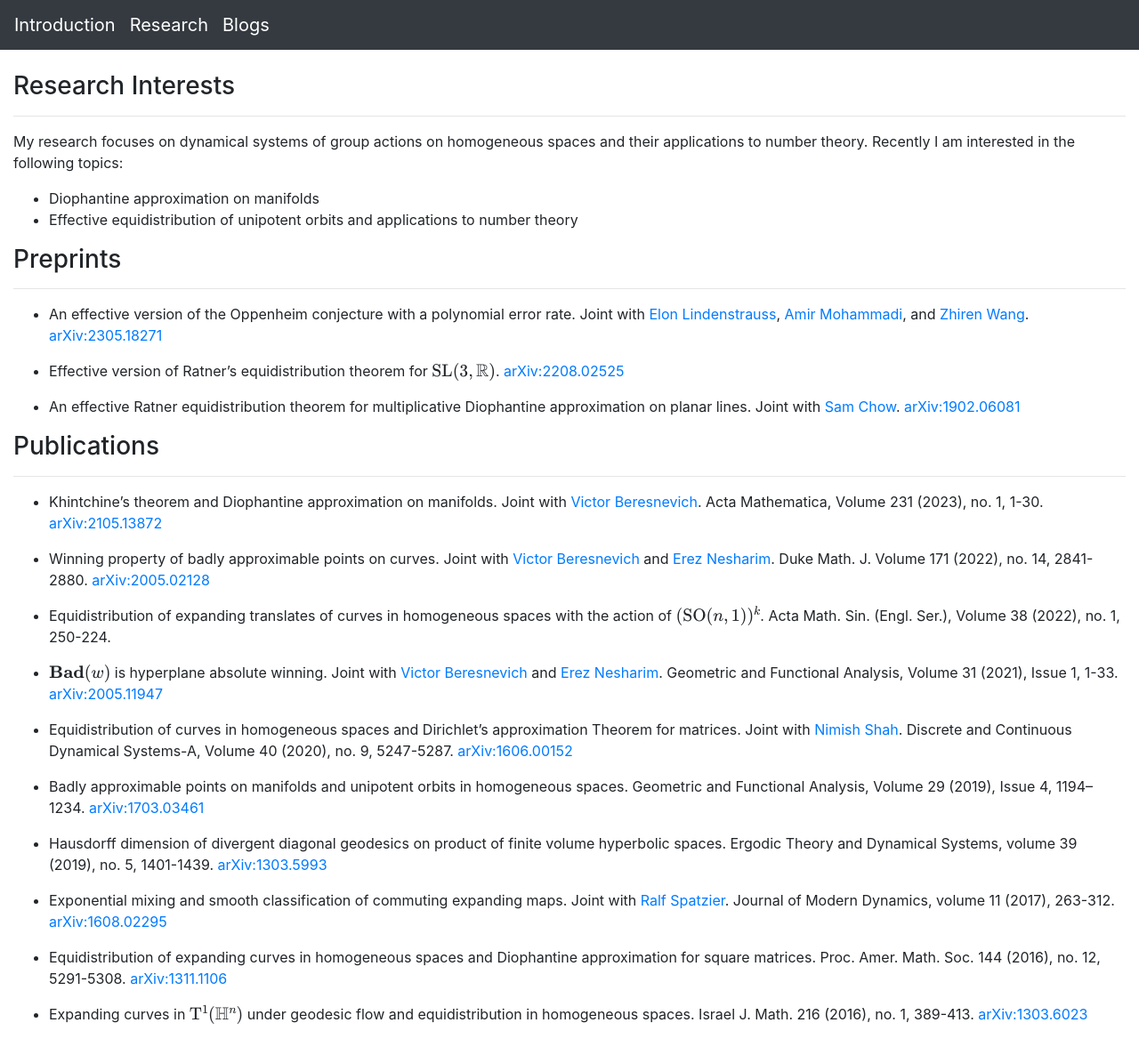
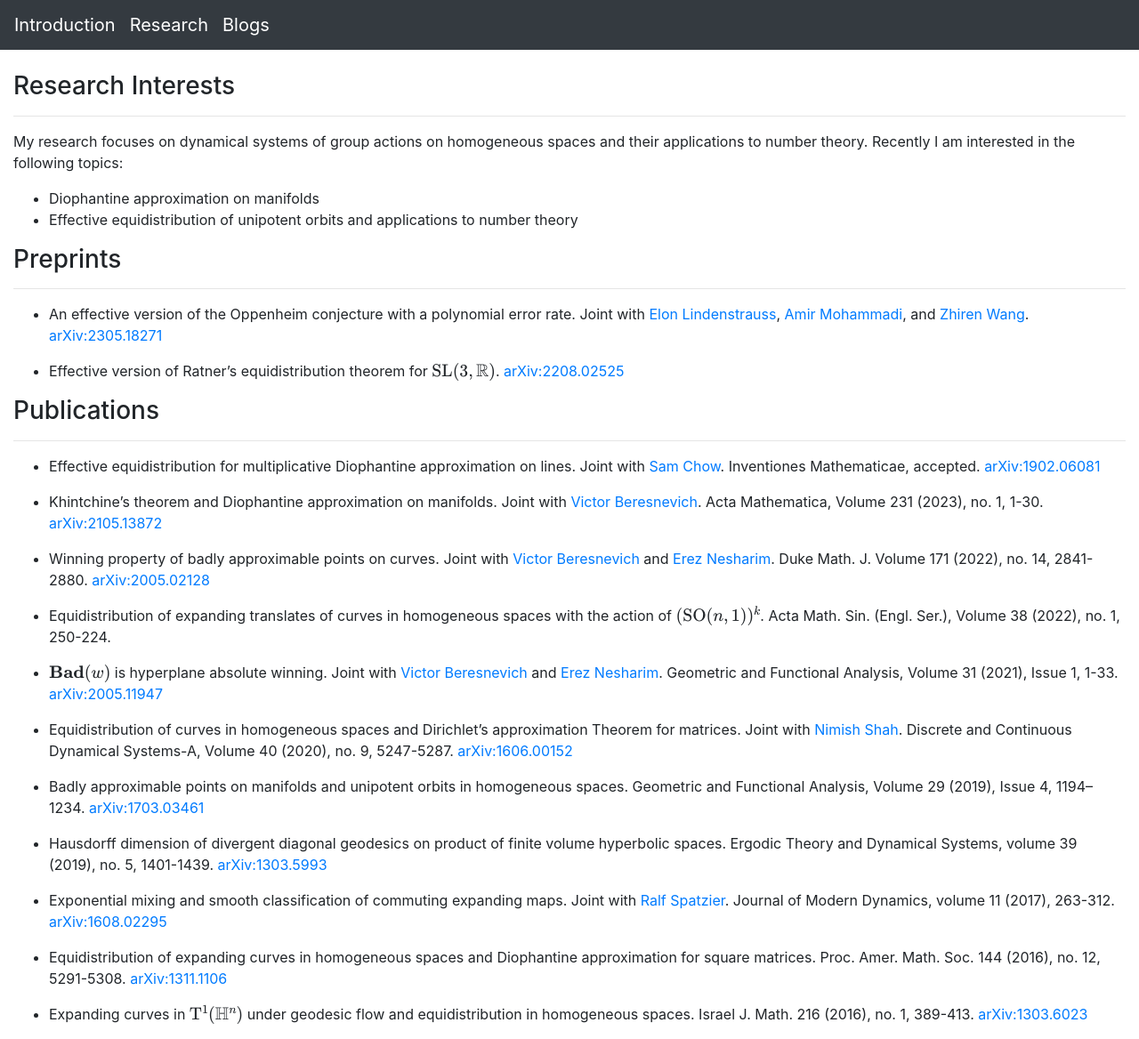
Before and after one commit to lively-cat-lover/lively-cat-lover.github.io, a Jekyll site: the page built from research.md, in a window 1280 px wide. Shown: the whole page at 89% size. Built offline with Jekyll 4.4.1, drawn with Linux system fonts in a browser that asks for light colours; formulas are drawn with MathJax 3; our own code applies the rules of GitHub Pages for plain Markdown files.

Commit message:
update publications

```diff
--- a/research.md
+++ b/research.md
@@ -18,11 +18,14 @@ My research focuses on dynamical systems of group actions on homogeneous spaces
 
 - Effective version of Ratner's equidistribution theorem for $\mathrm{SL}(3, \mathbb{R})$. [arXiv:2208.02525](https://arxiv.org/abs/2208.02525)
 
-- An effective Ratner equidistribution theorem for multiplicative Diophantine approximation on planar lines. Joint with [Sam Chow](https://sites.google.com/view/samchowmathematics). [arXiv:1902.06081](https://arxiv.org/abs/1902.06081)
+
 
 
 ### Publications
 ---
+
+- Effective equidistribution for multiplicative Diophantine approximation on lines. Joint with [Sam Chow](https://sites.google.com/view/samchowmathematics). Inventiones Mathematicae, accepted. [arXiv:1902.06081](https://arxiv.org/abs/1902.06081)
+
 - Khintchine’s theorem and Diophantine approximation on manifolds. Joint with [Victor Beresnevich](https://www.york.ac.uk/maths/people/victor-beresnevich/). Acta Mathematica, Volume 231 (2023), no. 1, 1-30. [arXiv:2105.13872](https://arxiv.org/abs/2105.13872)
 
 - Winning property of badly approximable points on curves. Joint with [Victor Beresnevich](https://www.york.ac.uk/maths/people/victor-beresnevich/) and [Erez Nesharim](https://nesharim.net.technion.ac.il/). Duke Math. J. Volume 171 (2022), no. 14, 2841-2880. [arXiv:2005.02128](https://arxiv.org/abs/2005.02128)
```
